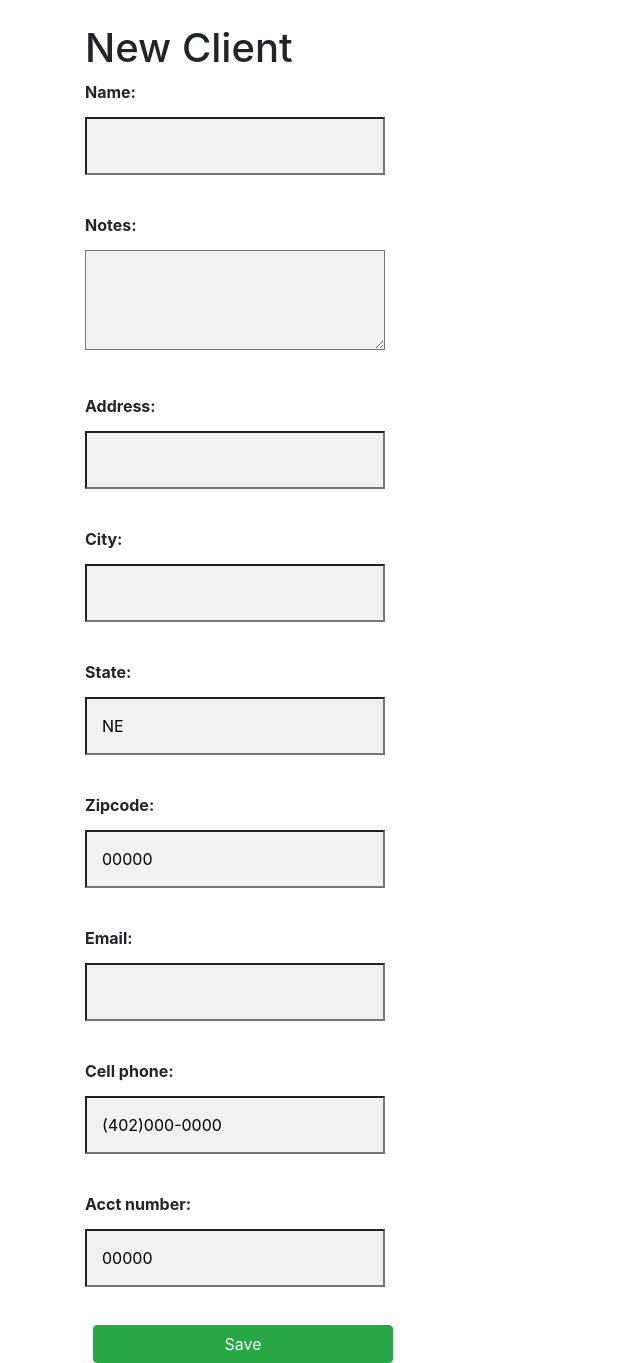
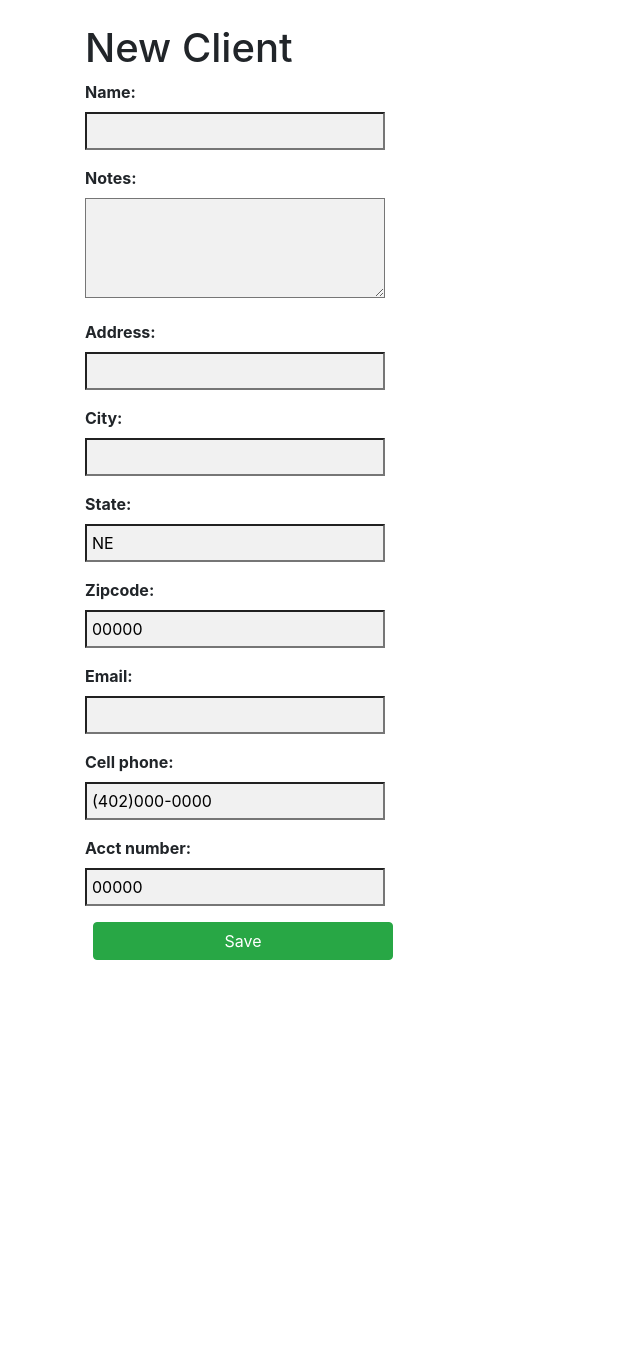
Before and after one commit to jaswinder-kaur/Assign1_ISQA8210, a Django app: page /clients/new/ in a window 1280 px wide. Shown: the part 56-1419 px from the top of the page, without its empty margins (0-640 px from the left). After the commit the page ends 1016 px from the top, so only its background shows below. Run offline with Django 3.2, Linux system fonts and the light colour scheme; the visitor is signed in with stand-in values (Sample User, id 1); some libraries are stand-ins or nearby versions.

Commit message:
Update client_new.html

```diff
--- a/clientms/templates/client_new.html
+++ b/clientms/templates/client_new.html
@@ -7,9 +7,9 @@
     <form action="" method="post">{% csrf_token %}
          <style>
             label { font-weight: bold; float: left; width: 100%; }
-            input {width: 300px; padding: 15px; margin: 5px 0 22px 0; display: inline-block; background: #f1f1f1;}
+            input {width: 300px; padding: 5px; display: inline-block; background: #f1f1f1;}
             button {width: 300px}
-            textarea {width: 300px; height: 100px; padding: 15px; margin: 5px 0 22px 0; display: inline-block; background: #f1f1f1;}
+            textarea {width: 300px; height: 100px; padding: 5px; display: inline-block; background: #f1f1f1;}
          </style>
       {{ form.as_p }}
       <button class="btn btn-success ml-2" type="submit">Save</button>
```
